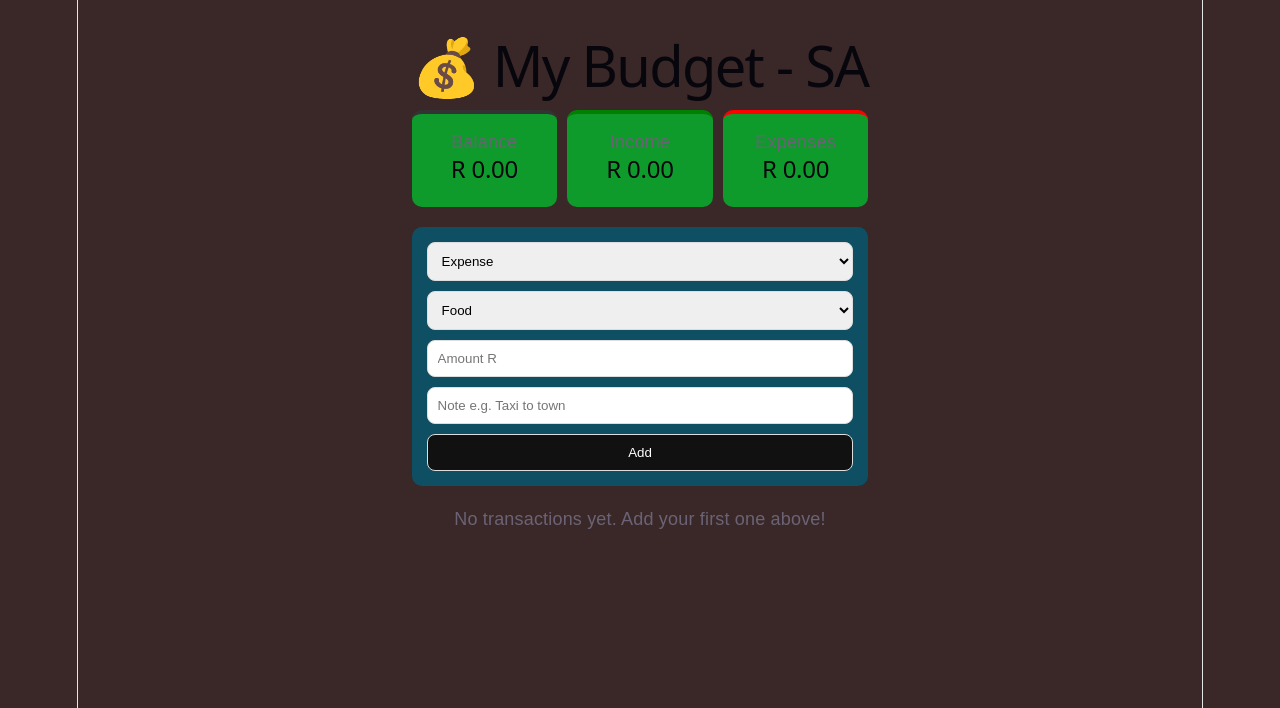
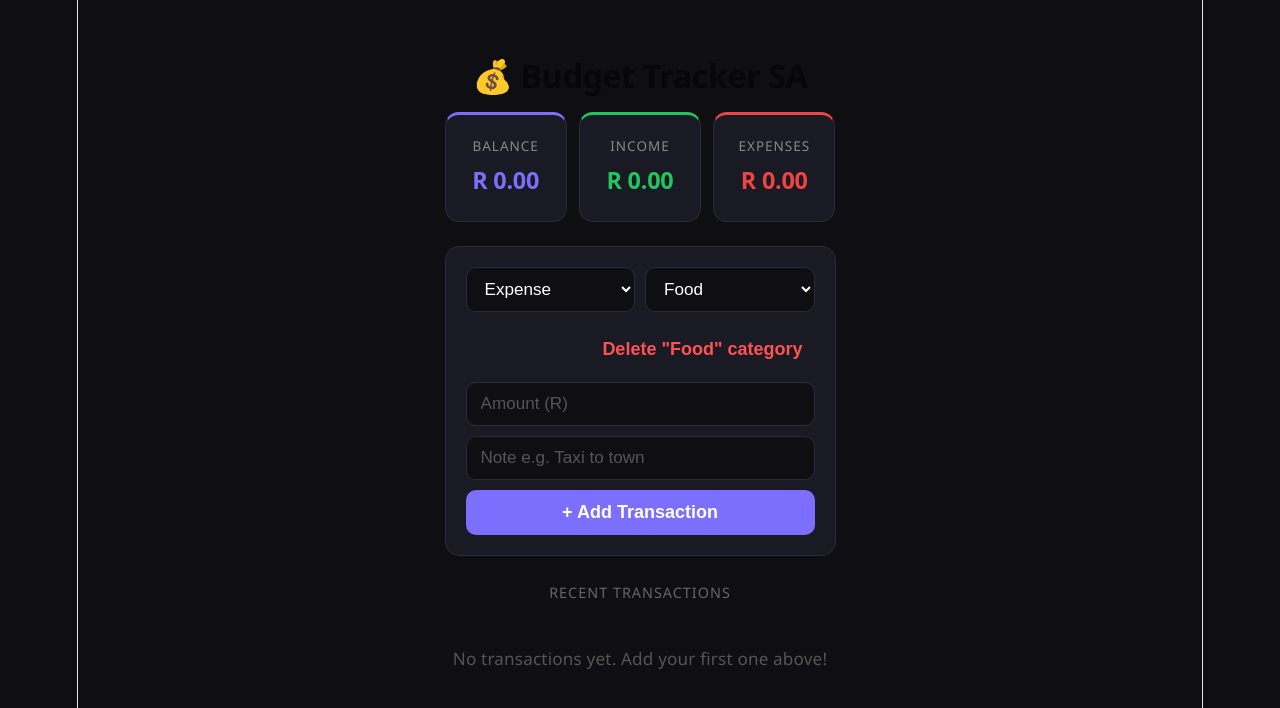
Before and after one commit to Survive111/Budget-tracker, a React (Vite) app: page / in a window 1280 px wide. Shown: the top 708 px of the page. Built offline with nearby package versions, Linux system fonts and the light colour scheme.

Commit message:
add new category and change design

```diff
--- a/src/App.css
+++ b/src/App.css
@@ -1,81 +1,206 @@
-body {
-  background: #3a2828;
-  font-family: sans-serif;
+* {
+  box-sizing: border-box;
   margin: 0;
   padding: 0;
 }
 
-.container {
-  max-width: 600px;
-  margin: 0 auto;
-  padding: 20px;
+body {
+  background: #0f0f13;
+  font-family: 'Segoe UI', sans-serif;
+  color: #fff;
+  min-height: 100vh;
 }
 
+.container {
+  max-width: 620px;
+  margin: 0 auto;
+  padding: 30px 20px;
+}
+
+h1 {
+  font-size: 1.8rem;
+  font-weight: 700;
+  margin-bottom: 24px;
+  letter-spacing: -0.5px;
+}
+
+/* ── Summary Cards ── */
 .summary {
   display: flex;
-  gap: 10px;
-  margin: 20px 0;
+  gap: 12px;
+  margin-bottom: 24px;
 }
 
 .card {
   flex: 1;
-  background: rgb(14, 155, 44);
-  padding: 15px;
-  border-radius: 10px;
+  background: #1a1a24;
+  padding: 18px 14px;
+  border-radius: 14px;
   text-align: center;
+  border: 1px solid #2a2a38;
 }
 
-.card.balance { border-top: 4px solid #333; }
-.card.income { border-top: 4px solid green; }
-.card.expense { border-top: 4px solid red; }
+.card p {
+  font-size: 0.75rem;
+  color: #888;
+  text-transform: uppercase;
+  letter-spacing: 1px;
+  margin-bottom: 8px;
+}
 
+.card h2 {
+  font-size: 1.3rem;
+  font-weight: 700;
+}
+
+.card.balance  { border-top: 3px solid #7c6ffd; }
+.card.balance h2 { color: #7c6ffd; }
+
+.card.income   { border-top: 3px solid #22c55e; }
+.card.income h2 { color: #22c55e; }
+
+.card.expense  { border-top: 3px solid #ef4444; }
+.card.expense h2 { color: #ef4444; }
+
+/* ── Form ── */
 .form {
   display: flex;
   flex-direction: column;
   gap: 10px;
-  background: rgb(14, 79, 99);
-  padding: 15px;
-  border-radius: 10px;
+  background: #1a1a24;
+  padding: 20px;
+  border-radius: 14px;
+  border: 1px solid #2a2a38;
+  margin-bottom: 24px;
 }
 
-.form input, .form select, .form button {
-  padding: 10px;
-  border-radius: 8px;
-  border: 1px solid #ddd;
+.form-row {
+  display: flex;
+  gap: 10px;
+}
+
+.form-row select {
+  flex: 1;
+}
+
+.form input,
+.form select {
+  padding: 11px 14px;
+  border-radius: 10px;
+  border: 1px solid #2a2a38;
+  background: #0f0f13;
+  color: #fff;
+  font-size: 0.95rem;
+  width: 100%;
+}
+
+.form input::placeholder {
+  color: #555;
+}
+
+.form input:focus,
+.form select:focus {
+  outline: none;
+  border-color: #7c6ffd;
 }
 
 .form button {
-  background: #111;
+  padding: 12px;
+  border-radius: 10px;
+  border: none;
+  background: #7c6ffd;
   color: white;
+  font-size: 1rem;
+  font-weight: 600;
   cursor: pointer;
+  transition: background 0.2s;
 }
 
 .form button:hover {
-  background: #333;
+  background: #6355e0;
+}
+
+/* ── Transaction List ── */
+.list-header {
+  font-size: 0.8rem;
+  color: #666;
+  text-transform: uppercase;
+  letter-spacing: 1px;
+  margin-bottom: 10px;
 }
 
 .list {
-  margin-top: 20px;
   display: flex;
   flex-direction: column;
-  gap: 10px;
+  gap: 8px;
+}
+
+.empty {
+  text-align: center;
+  color: #555;
+  padding: 30px 0;
+  font-size: 0.95rem;
 }
 
 .item {
-  background: white;
-  padding: 12px;
-  border-radius: 10px;
+  background: #1a1a24;
+  padding: 14px 16px;
+  border-radius: 12px;
   display: flex;
   justify-content: space-between;
   align-items: center;
+  border: 1px solid #2a2a38;
+  transition: border-color 0.2s;
 }
 
-.item.income { border-left: 4px solid green; }
-.item.expense { border-left: 4px solid red; }
+.item:hover {
+  border-color: #3a3a50;
+}
 
-.item button {
+.item.income  { border-left: 3px solid #22c55e; }
+.item.expense { border-left: 3px solid #ef4444; }
+
+.item-left strong {
+  font-size: 0.95rem;
+  color: #fff;
+}
+
+.item-left span {
+  font-size: 0.85rem;
+  color: #888;
+}
+
+.item-left small {
+  font-size: 0.75rem;
+  color: #555;
+  display: block;
+  margin-top: 3px;
+}
+
+.item-right {
+  display: flex;
+  align-items: center;
+  gap: 12px;
+}
+
+.item-right strong {
+  font-size: 1rem;
+  font-weight: 700;
+}
+
+.item.income  .item-right strong { color: #22c55e; }
+.item.expense .item-right strong { color: #ef4444; }
+
+.item-right button {
   background: none;
   border: none;
   cursor: pointer;
-  font-size: 16px;
+  font-size: 14px;
+  opacity: 0.4;
+  transition: opacity 0.2s;
+  padding: 0;
 }
+
+.item-right button:hover {
+  opacity: 1;
+}
--- a/src/App.jsx
+++ b/src/App.jsx
@@ -2,10 +2,19 @@ import { useState, useEffect } from 'react'
 import './App.css'
 
 function App() {
-  // Load from localStorage so it doesn't disappear on refresh
   const [transactions, setTransactions] = useState(() => {
     const saved = localStorage.getItem('transactions')
     return saved ? JSON.parse(saved) : []
+  })
+
+  const [expenseCategories, setExpenseCategories] = useState(() => {
+    const saved = localStorage.getItem('expenseCategories')
+    return saved ? JSON.parse(saved) : ['Food', 'Taxi', 'Airtime', 'Groceries', 'Rent', 'Entertainment']
+  })
+
+  const [incomeCategories, setIncomeCategories] = useState(() => {
+    const saved = localStorage.getItem('incomeCategories')
+    return saved ? JSON.parse(saved) : ['Bursary', 'Part-time Job', 'Side Hustle', 'Family']
   })
 
   const [type, setType] = useState('expense')
@@ -13,18 +22,80 @@ function App() {
   const [amount, setAmount] = useState('')
   const [note, setNote] = useState('')
 
-  // Save every time transactions change
+  // For adding new category
+  const [showNewCategoryInput, setShowNewCategoryInput] = useState(false)
+  const [newCategory, setNewCategory] = useState('')
+
   useEffect(() => {
     localStorage.setItem('transactions', JSON.stringify(transactions))
   }, [transactions])
+
+  useEffect(() => {
+    localStorage.setItem('expenseCategories', JSON.stringify(expenseCategories))
+  }, [expenseCategories])
+
+  useEffect(() => {
+    localStorage.setItem('incomeCategories', JSON.stringify(incomeCategories))
+  }, [incomeCategories])
 
   const income = transactions.filter(t => t.type === 'income').reduce((sum, t) => sum + Number(t.amount), 0)
   const expenses = transactions.filter(t => t.type === 'expense').reduce((sum, t) => sum + Number(t.amount), 0)
   const balance = income - expenses
 
+  const currentCategories = type === 'expense' ? expenseCategories : incomeCategories
+
+  function handleTypeChange(newType) {
+    setType(newType)
+    setShowNewCategoryInput(false)
+    setNewCategory('')
+    // Set category to first of new type
+    setCategory(newType === 'expense' ? expenseCategories[0] : incomeCategories[0])
+  }
+
+  function handleCategoryChange(value) {
+    if (value === '__add_new__') {
+      setShowNewCategoryInput(true)
+      setNewCategory('')
+    } else {
+      setCategory(value)
+      setShowNewCategoryInput(false)
+    }
+  }
+
+  function addNewCategory() {
+    const trimmed = newCategory.trim()
+    if (!trimmed) return
+    if (currentCategories.includes(trimmed)) {
+      setCategory(trimmed)
+      setShowNewCategoryInput(false)
+      return
+    }
+
+    if (type === 'expense') {
+      setExpenseCategories([...expenseCategories, trimmed])
+    } else {
+      setIncomeCategories([...incomeCategories, trimmed])
+    }
+    setCategory(trimmed)
+    setShowNewCategoryInput(false)
+    setNewCategory('')
+  }
+
+  function deleteCategory(catToDelete) {
+    if (type === 'expense') {
+      const updated = expenseCategories.filter(c => c !== catToDelete)
+      setExpenseCategories(updated)
+      setCategory(updated[0] || '')
+    } else {
+      const updated = incomeCategories.filter(c => c !== catToDelete)
+      setIncomeCategories(updated)
+      setCategory(updated[0] || '')
+    }
+  }
+
   function addTransaction(e) {
     e.preventDefault()
-    if (!amount) return
+    if (!amount || !category) return
 
     const newTx = {
       id: Date.now(),
@@ -46,7 +117,7 @@ function App() {
 
   return (
     <div className="container">
-      <h1>💰 My Budget - SA</h1>
+      <h1>💰 Budget Tracker SA</h1>
 
       <div className="summary">
         <div className="card balance">
@@ -64,34 +135,45 @@ function App() {
       </div>
 
       <form onSubmit={addTransaction} className="form">
-        <select value={type} onChange={e => setType(e.target.value)}>
-          <option value="expense">Expense</option>
-          <option value="income">Income</option>
-        </select>
+        <div className="form-row">
+          <select value={type} onChange={e => handleTypeChange(e.target.value)}>
+            <option value="expense">Expense</option>
+            <option value="income">Income</option>
+          </select>
 
-        <select value={category} onChange={e => setCategory(e.target.value)}>
-          {type === 'expense' ? (
-            <>
-              <option>Food</option>
-              <option>Taxi</option>
-              <option>Airtime</option>
-              <option>Groceries</option>
-              <option>Rent</option>
-              <option>Entertainment</option>
-            </>
-          ) : (
-            <>
-              <option>Bursary</option>
-              <option>Part-time Job</option>
-              <option>Side Hustle</option>
-              <option>Family</option>
-            </>
-          )}
-        </select>
+          <select value={showNewCategoryInput ? '__add_new__' : category} onChange={e => handleCategoryChange(e.target.value)}>
+            {currentCategories.map(cat => (
+              <option key={cat} value={cat}>{cat}</option>
+            ))}
+            <option value="__add_new__">+ Add New Category...</option>
+          </select>
+        </div>
+
+        {showNewCategoryInput && (
+          <div className="form-row" style={{ marginTop: '10px' }}>
+            <input
+              placeholder={`New ${type} category e.g. ${type === 'expense' ? 'Data' : 'Allowance'}`}
+              value={newCategory}
+              onChange={e => setNewCategory(e.target.value)}
+              autoFocus
+            />
+            <button type="button" onClick={addNewCategory}>Save Category</button>
+            <button type="button" onClick={() => setShowNewCategoryInput(false)}>Cancel</button>
+          </div>
+        )}
+
+        {/* Optional: show delete for custom categories */}
+        {!showNewCategoryInput && category && (
+          <div style={{ fontSize: '12px', marginTop: '5px', textAlign: 'right' }}>
+            <button type="button" onClick={() => deleteCategory(category)} style={{ background: 'none', border: 'none', color: '#ff5252', cursor: 'pointer' }}>
+              Delete "{category}" category
+            </button>
+          </div>
+        )}
 
         <input
           type="number"
-          placeholder="Amount R"
+          placeholder="Amount (R)"
           value={amount}
           onChange={e => setAmount(e.target.value)}
           required
@@ -101,20 +183,23 @@ function App() {
           value={note}
           onChange={e => setNote(e.target.value)}
         />
-        <button type="submit">Add</button>
+        <button type="submit">+ Add Transaction</button>
       </form>
 
+      <p className="list-header">Recent Transactions</p>
       <div className="list">
-        {transactions.length === 0 && <p>No transactions yet. Add your first one above!</p>}
+        {transactions.length === 0 && (
+          <p className="empty">No transactions yet. Add your first one above!</p>
+        )}
         {transactions.map(t => (
           <div key={t.id} className={`item ${t.type}`}>
-            <div>
-              <strong>{t.category}</strong> <span>- {t.note}</span>
-              <br/><small>{t.date}</small>
+            <div className="item-left">
+              <strong>{t.category}</strong> <span>— {t.note}</span>
+              <small>{t.date}</small>
             </div>
-            <div>
+            <div className="item-right">
               <strong>{t.type === 'income' ? '+' : '-'} R {t.amount}</strong>
-              <button onClick={() => deleteTx(t.id)}>❌</button>
+              <button onClick={() => deleteTx(t.id)}>✕</button>
             </div>
           </div>
         ))}
```
